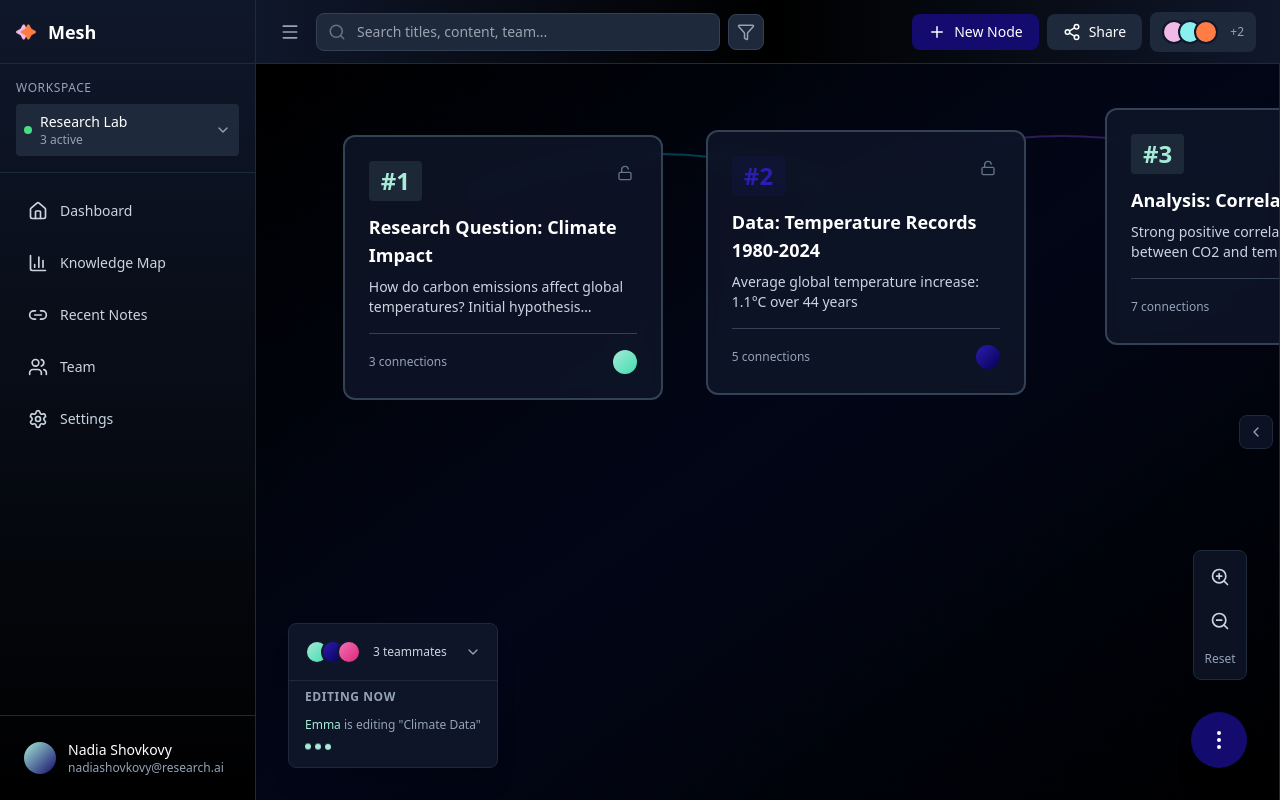
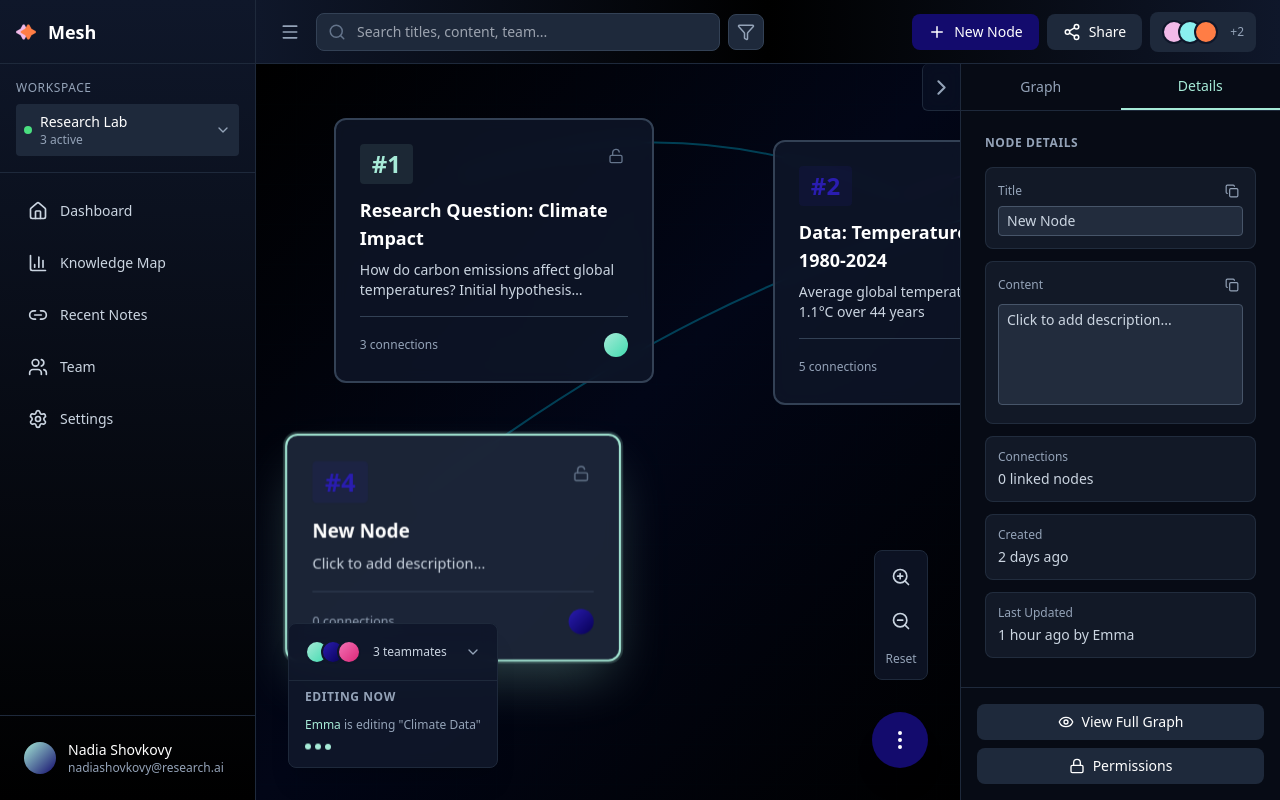
Before and after one commit to nadiashovkovy/mesh, a React (Create React App) app: page /app in a window 1280 px wide. Both pictures are taken after a click on the button "New Node". Built offline with nearby package versions, Linux system fonts and the light colour scheme.

Commit message:
ui changes and can edit text

```diff
--- a/src/components/Canvas.jsx
+++ b/src/components/Canvas.jsx
@@ -4,7 +4,7 @@ import NoteCard from './Notecard';
 import CollaborationIndicator from './CollaborationIndicator';
 import RightPanel from './RightPanel';
 
-const Canvas = forwardRef(({ selectedNode, onSelectNode, notes, isFullscreen, onFullscreenChange, rightPanelOpen, onRightPanelToggle, onSearch, searchQuery }, ref) => {
+const Canvas = forwardRef(({ selectedNode, onSelectNode, notes, isFullscreen, onFullscreenChange, rightPanelOpen, onRightPanelToggle, onSearch, searchQuery, onUpdateNote }, ref) => {
   const [zoom, setZoom] = useState(1);
   const [pan, setPan] = useState({ x: 0, y: 0 });
   const [showActionMenu, setShowActionMenu] = useState(false);
@@ -449,6 +449,7 @@ const Canvas = forwardRef(({ selectedNode, onSelectNode, notes, isFullscreen, on
             selectedNote={notes.find(note => note.id === selectedNode)}
             onToggle={onRightPanelToggle}
             isFullscreen={true}
+            onUpdateNote={onUpdateNote}
           />
         </div>
       )}
--- a/src/components/RightPanel.jsx
+++ b/src/components/RightPanel.jsx
@@ -1,7 +1,7 @@
 import React, { useState, useEffect } from 'react';
 import { Eye, Lock, ChevronLeft, ChevronRight, Copy, Check } from 'lucide-react';
 
-export default function RightPanel({ isOpen, selectedNode, selectedNote, onToggle, isFullscreen = false }) {
+export default function RightPanel({ isOpen, selectedNode, selectedNote, onToggle, isFullscreen = false, onUpdateNote }) {
   const [activeTab, setActiveTab] = useState('graph');
   const [copiedField, setCopiedField] = useState(null);
 
@@ -34,16 +34,18 @@ export default function RightPanel({ isOpen, selectedNode, selectedNote, onToggl
 
   return (
     <div className="relative h-full">
-      {/* Toggle Button */}
-      <button
-        onClick={onToggle}
-        className="absolute left-0 top-1/2 -translate-y-1/2 -translate-x-10 bg-slate-900/80 backdrop-blur-sm border border-slate-800 p-2 rounded-lg hover:bg-slate-800 transition z-10"
-        title={isOpen ? 'Collapse panel' : 'Expand panel'}
-      >
-        {isOpen ? <ChevronRight size={16} className="text-slate-400" /> : <ChevronLeft size={16} className="text-slate-400" />}
-      </button>
+      {/* Toggle Button - Always visible at top (hidden in fullscreen) */}
+      {!isFullscreen && (
+        <button
+          onClick={onToggle}
+          className="absolute left-0 top-0 h-[47px] -translate-x-full bg-slate-900/50 backdrop-blur border-l border-b border-slate-800 px-1.5 rounded-l-md hover:bg-slate-800/50 transition flex items-center"
+          title={isOpen ? 'Collapse panel' : 'Expand panel'}
+        >
+          {isOpen ? <ChevronRight size={25} className="text-slate-400" /> : <ChevronLeft size={25} className="text-slate-400" />}
+        </button>
+      )}
 
-      <div className={`h-full ${isOpen ? 'w-80' : 'w-0'} ${isFullscreen ? 'rounded-2xl shadow-2xl border border-slate-800' : 'border-l border-slate-800'} bg-slate-900/50 backdrop-blur flex flex-col overflow-hidden transition-all duration-300`}>
+      <div className={`h-full ${isOpen ? 'w-80' : 'w-0'} ${isFullscreen ? 'rounded-2xl shadow-2xl' : 'border-l border-slate-800'} bg-slate-900/50 backdrop-blur flex flex-col overflow-hidden transition-all duration-300`}>
       {isOpen && (
         <>
           {/* Tabs */}
@@ -131,7 +133,13 @@ export default function RightPanel({ isOpen, selectedNode, selectedNote, onToggl
                       )}
                     </button>
                   </div>
-                  <div className="text-sm font-medium text-slate-300">{selectedNote.title}</div>
+                  <input
+                    type="text"
+                    value={selectedNote.title}
+                    onChange={(e) => onUpdateNote && onUpdateNote(selectedNote.id, { title: e.target.value })}
+                    className="w-full bg-slate-700/50 border border-slate-600 rounded px-2 py-1 text-sm font-medium text-slate-300 focus:border-cyan-400 outline-none transition"
+                    placeholder="Enter title..."
+                  />
                 </div>
                 <div className="p-3 bg-slate-800/50 rounded-lg border border-slate-700/50">
                   <div className="flex items-center justify-between mb-2">
@@ -148,7 +156,13 @@ export default function RightPanel({ isOpen, selectedNode, selectedNote, onToggl
                       )}
                     </button>
                   </div>
-                  <div className="text-sm text-slate-300 leading-relaxed">{selectedNote.description}</div>
+                  <textarea
+                    value={selectedNote.description}
+                    onChange={(e) => onUpdateNote && onUpdateNote(selectedNote.id, { description: e.target.value })}
+                    className="w-full bg-slate-700/50 border border-slate-600 rounded px-2 py-1 text-sm text-slate-300 leading-relaxed focus:border-cyan-400 outline-none transition resize-none"
+                    placeholder="Enter description..."
+                    rows={4}
+                  />
                 </div>
                 <div className="p-3 bg-slate-800/50 rounded-lg border border-slate-700/50">
                   <div className="text-xs text-slate-400 mb-1">Connections</div>
--- a/src/components/TopBar.jsx
+++ b/src/components/TopBar.jsx
@@ -1,7 +1,7 @@
 import React from 'react';
 import { Plus, Share2, Search, Menu, Filter } from 'lucide-react';
 
-export default function TopBar({ onToggleSidebar, onSearch, searchQuery }) {
+export default function TopBar({ onToggleSidebar, onSearch, searchQuery, onCreateNode }) {
   const collaborators = [
     { color: '#F1B9E8', name: 'Emma' },
     { color: '#89EFEF', name: 'James' },
@@ -39,7 +39,10 @@ export default function TopBar({ onToggleSidebar, onSearch, searchQuery }) {
       </div>
 
       <div className="flex items-center gap-2">
-        <button className="flex items-center gap-2 px-4 py-2 bg-purple-500 rounded-lg hover:shadow-lg hover:shadow-purple-500/50 transition font-medium text-sm hover:scale-105">
+        <button
+          onClick={onCreateNode}
+          className="flex items-center gap-2 px-4 py-2 bg-purple-500 rounded-lg hover:shadow-lg hover:shadow-purple-500/50 transition font-medium text-sm hover:scale-105"
+        >
           <Plus size={18} />
           <span className="hidden md:inline">New Node</span>
         </button>
--- a/src/pages/Dashboard.jsx
+++ b/src/pages/Dashboard.jsx
@@ -13,8 +13,8 @@ export default function Dashboard() {
   const [searchQuery, setSearchQuery] = useState('');
   const canvasRef = useRef(null);
 
-  // Workspace-specific notes
-  const workspaceNotes = {
+  // Workspace-specific notes - now using state
+  const [workspaceNotes, setWorkspaceNotes] = useState({
     1: [ // Research Lab
       {
         id: 1,
@@ -93,7 +93,7 @@ export default function Dashboard() {
         offset: 'translate-x-52 translate-y-96',
       },
     ],
-  };
+  });
 
   const currentNotes = workspaceNotes[currentWorkspace.id] || [];
 
@@ -137,6 +137,43 @@ export default function Dashboard() {
     }
   };
 
+  const handleCreateNode = () => {
+    const currentWorkspaceNotes = workspaceNotes[currentWorkspace.id] || [];
+    const newId = currentWorkspaceNotes.length > 0
+      ? Math.max(...currentWorkspaceNotes.map(n => n.id)) + 1
+      : 1;
+
+    const newNode = {
+      id: newId,
+      title: 'New Node',
+      description: 'Click to add description...',
+      connections: 0,
+      color: newId % 2 === 0 ? 'purple' : 'cyan',
+      offset: 'translate-x-0 translate-y-0',
+    };
+
+    setWorkspaceNotes({
+      ...workspaceNotes,
+      [currentWorkspace.id]: [...currentWorkspaceNotes, newNode]
+    });
+
+    // Select the new node
+    setSelectedNode(newId);
+    setRightPanelOpen(true);
+  };
+
+  const handleUpdateNode = (nodeId, updates) => {
+    const currentWorkspaceNotes = workspaceNotes[currentWorkspace.id] || [];
+    const updatedNotes = currentWorkspaceNotes.map(note =>
+      note.id === nodeId ? { ...note, ...updates } : note
+    );
+
+    setWorkspaceNotes({
+      ...workspaceNotes,
+      [currentWorkspace.id]: updatedNotes
+    });
+  };
+
   return (
     <div className="flex h-screen bg-black text-white font-sans">
       {/* Sidebar */}
@@ -153,6 +190,7 @@ export default function Dashboard() {
           onToggleSidebar={() => setSidebarOpen(!sidebarOpen)}
           onSearch={handleSearch}
           searchQuery={searchQuery}
+          onCreateNode={handleCreateNode}
         />
 
         {/* Canvas + Right Panel */}
@@ -168,6 +206,7 @@ export default function Dashboard() {
             onRightPanelToggle={() => setRightPanelOpen(!rightPanelOpen)}
             onSearch={handleSearch}
             searchQuery={searchQuery}
+            onUpdateNote={handleUpdateNode}
           />
           {!isFullscreen && (
             <RightPanel
@@ -176,6 +215,7 @@ export default function Dashboard() {
               selectedNote={currentNotes.find(note => note.id === selectedNode)}
               onToggle={() => setRightPanelOpen(!rightPanelOpen)}
               isFullscreen={false}
+              onUpdateNote={handleUpdateNode}
             />
           )}
         </div>
```
